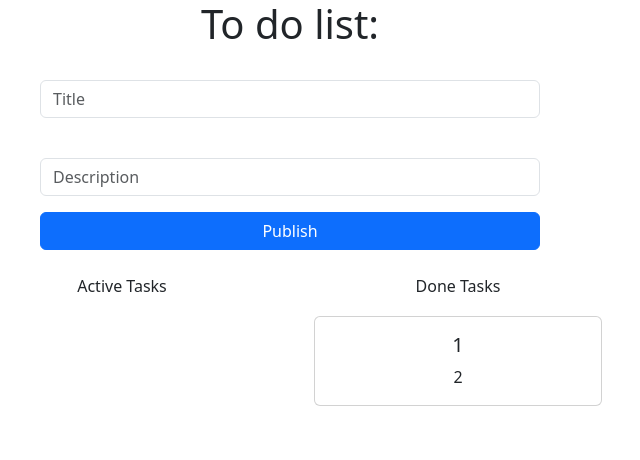
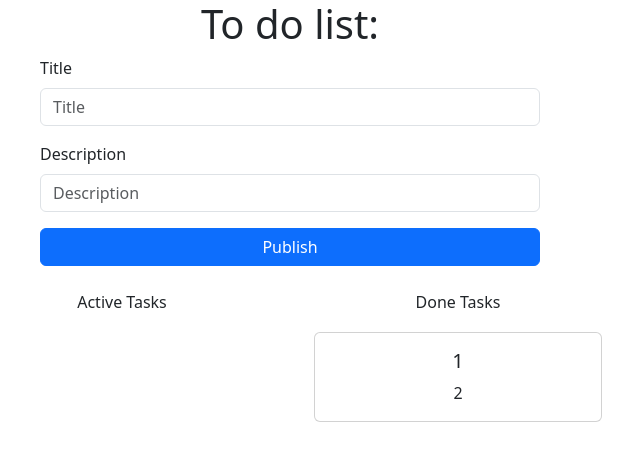
Before and after one commit to ania-leichenko/to-do-list, a Next.js app: page / in a window 1280 px wide. Shown: the top 460 px of the page, without its empty margins (350-990 px from the left). Built offline with nearby package versions, Linux system fonts and the light colour scheme.

Commit message:
addded delete btn functionality

```diff
--- a/src/app/active-cards.tsx
+++ b/src/app/active-cards.tsx
@@ -16,6 +16,12 @@ export default function ActiveCards() {
     }
   }, []);
 
+  function handleDelete(index: number) {
+    const updatedFormDataArray = formDataArray.filter((_, i) => i !== index);
+    setFormDataArray(updatedFormDataArray);
+    localStorage.setItem("formData", JSON.stringify(updatedFormDataArray));
+  }
+
   return (
     <div>
       Active Tasks
@@ -30,7 +36,11 @@ export default function ActiveCards() {
             <Button variant="primary" className="active-card-button">
               <MdOutlineDoneOutline />
             </Button>
-            <Button variant="primary" className="active-card-button">
+            <Button
+              variant="primary"
+              className="active-card-button"
+              onClick={() => handleDelete(index)}
+            >
               <MdDelete />
             </Button>
           </Card.Body>
--- a/src/app/forms.tsx
+++ b/src/app/forms.tsx
@@ -2,6 +2,7 @@
 import { FormEvent, ChangeEvent, useState, useEffect } from "react";
 import Form from "react-bootstrap/Form";
 import Button from "react-bootstrap/Button";
+
 interface FormComponentProps {
   setTitle: (title: string) => void;
   setDescription: (description: string) => void;
@@ -50,17 +51,25 @@ export default function Forms({
 
   return (
     <Form onSubmit={buttonClick} className="forms">
-      <Form.Group className="mb-3" controlId="formGroupEmail">
-        <Form.Label name="title" value={titleValue} onChange={handleChange} />
-        <Form.Control type="email" placeholder="Title" />
+      <Form.Group className="mb-3" controlId="formGroupTitle">
+        <Form.Label>Title</Form.Label>
+        <Form.Control
+          type="text"
+          name="title"
+          value={titleValue}
+          onChange={handleChange}
+          placeholder="Title"
+        />
       </Form.Group>
-      <Form.Group className="mb-3" controlId="formGroupEmail">
-        <Form.Label
+      <Form.Group className="mb-3" controlId="formGroupDescription">
+        <Form.Label>Description</Form.Label>
+        <Form.Control
+          type="text"
           name="description"
           value={descriptionValue}
           onChange={handleChange}
+          placeholder="Description"
         />
-        <Form.Control type="email" placeholder="Description" />
       </Form.Group>
       <Button type="submit">Publish</Button>
     </Form>
```
